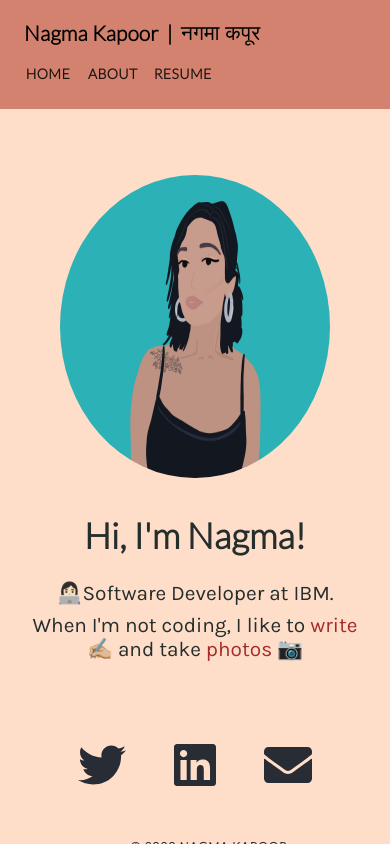
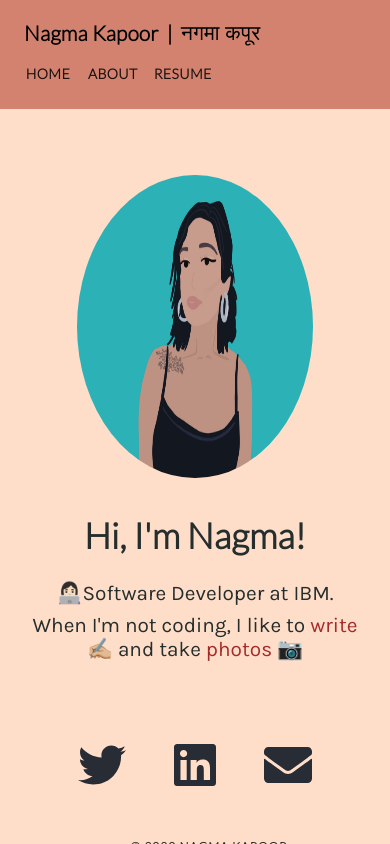
Before and after one commit to nagmak/nagma-site, a React (Create React App) app: page / in a window 390 px wide. Built offline with nearby package versions, Linux system fonts and the light colour scheme.

Commit message:
changed width

```diff
--- a/src/components/home/home.css
+++ b/src/components/home/home.css
@@ -14,7 +14,7 @@
 
 img.icon-image {
     flex: 1;
-    width: 100%;
+    width: 85%;
     max-width: 400px;
     height: auto;
     border-radius: 50%;
@@ -28,7 +28,7 @@ img.icon-image {
 
 @media (max-width: 520px) {
     img.icon-image {
-        width: 80%;
+        width: 70%;
         padding: 12px;
         align-self: center;
         margin: unset;
```
